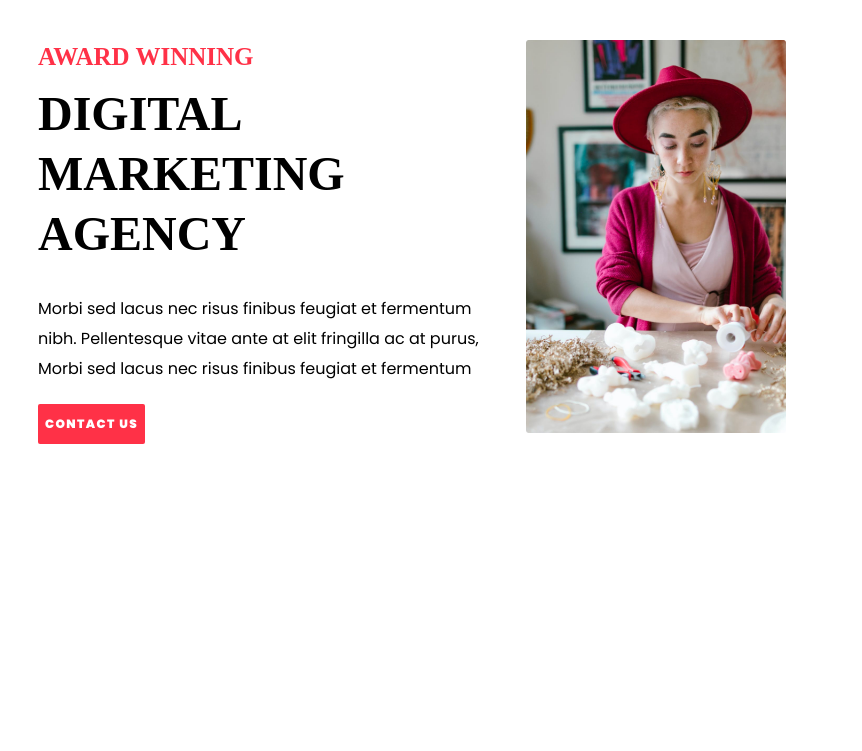
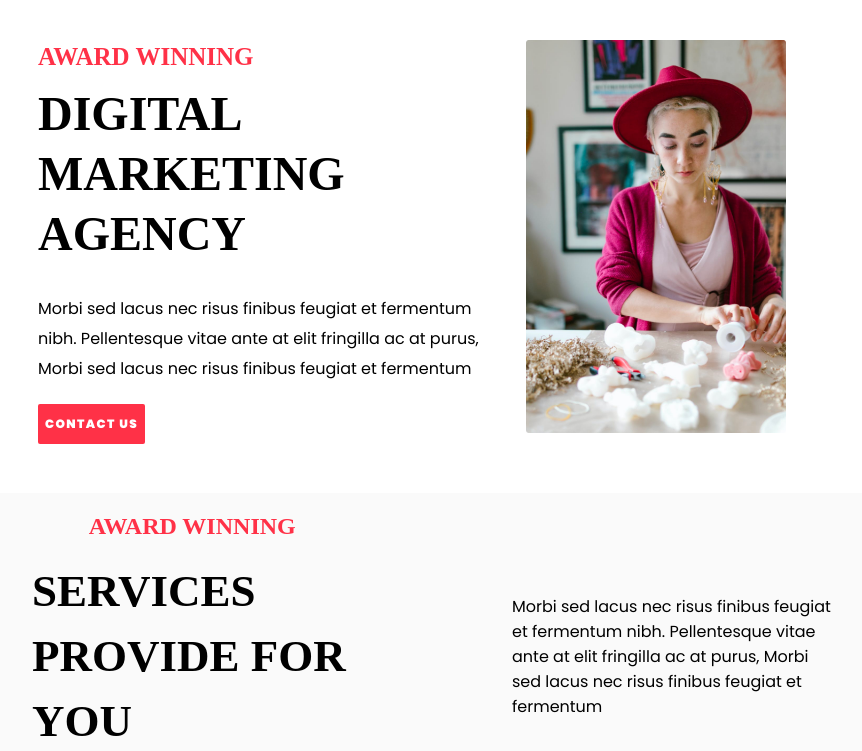
Before and after one commit to Rohitbari27/Fyle, a plain HTML site: page index.html in a window 1280 px wide. Shown: the top 751 px of the page, without its empty margins (208-1070 px from the left). Drawn offline with Linux system fonts and the light colour scheme; a web font is replaced by a local one.

Commit message:
Update home.css

```diff
--- a/home.css
+++ b/home.css
@@ -8,9 +8,6 @@ body {
     font-family: Poppins, sans-serif;
 }
 
-.sec1 {
-    height: 100vh;
-}
 
 .main1 {
     width: 100%;
```
